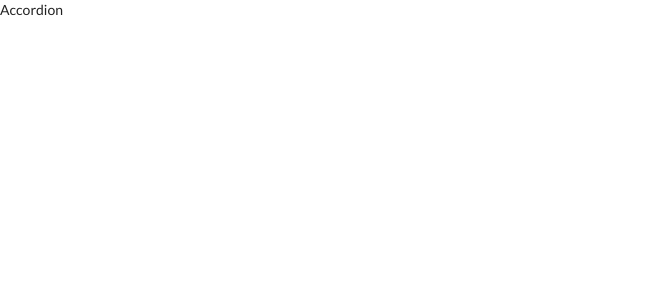
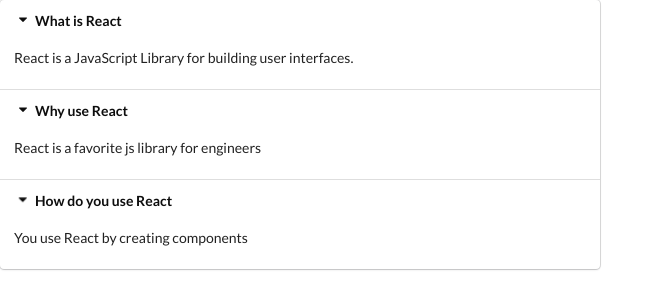
Before and after one commit to michaelizaguirre501/widgets, a React (Create React App) app: page / in a window 1280 px wide. Shown: the top 308 px of the page, without its empty margins (0-664 px from the left). Built offline with nearby package versions, Linux system fonts and the light colour scheme.

Commit message:
acordion set up

```diff
--- a/src/components/Accordion.js
+++ b/src/components/Accordion.js
@@ -1,7 +1,20 @@
 import React from "react";
 
-const Accordion = () => {
-  return <div>Accordion</div>;
+const Accordion = ({ items }) => {
+  const renderedItems = items.map((item) => {
+    return (
+      <React.Fragment key={item.title}>
+        <div className="title active" onClick={() => console.log("okkkkk")}>
+          <i className="dropdown icon"></i>
+          {item.title}
+        </div>
+        <div className="active content">
+          <p>{item.content}</p>
+        </div>
+      </React.Fragment>
+    );
+  });
+  return <div className="ui styled accordion">{renderedItems}</div>;
 };
 
 export default Accordion;
--- a/src/components/App.js
+++ b/src/components/App.js
@@ -1,5 +1,6 @@
 import React from "react";
 import Accordion from "./Accordion";
+import "./Accordion.css";
 
 const items = [
   {
```
Also changed, not shown: src/components/Accordion.css (added).
